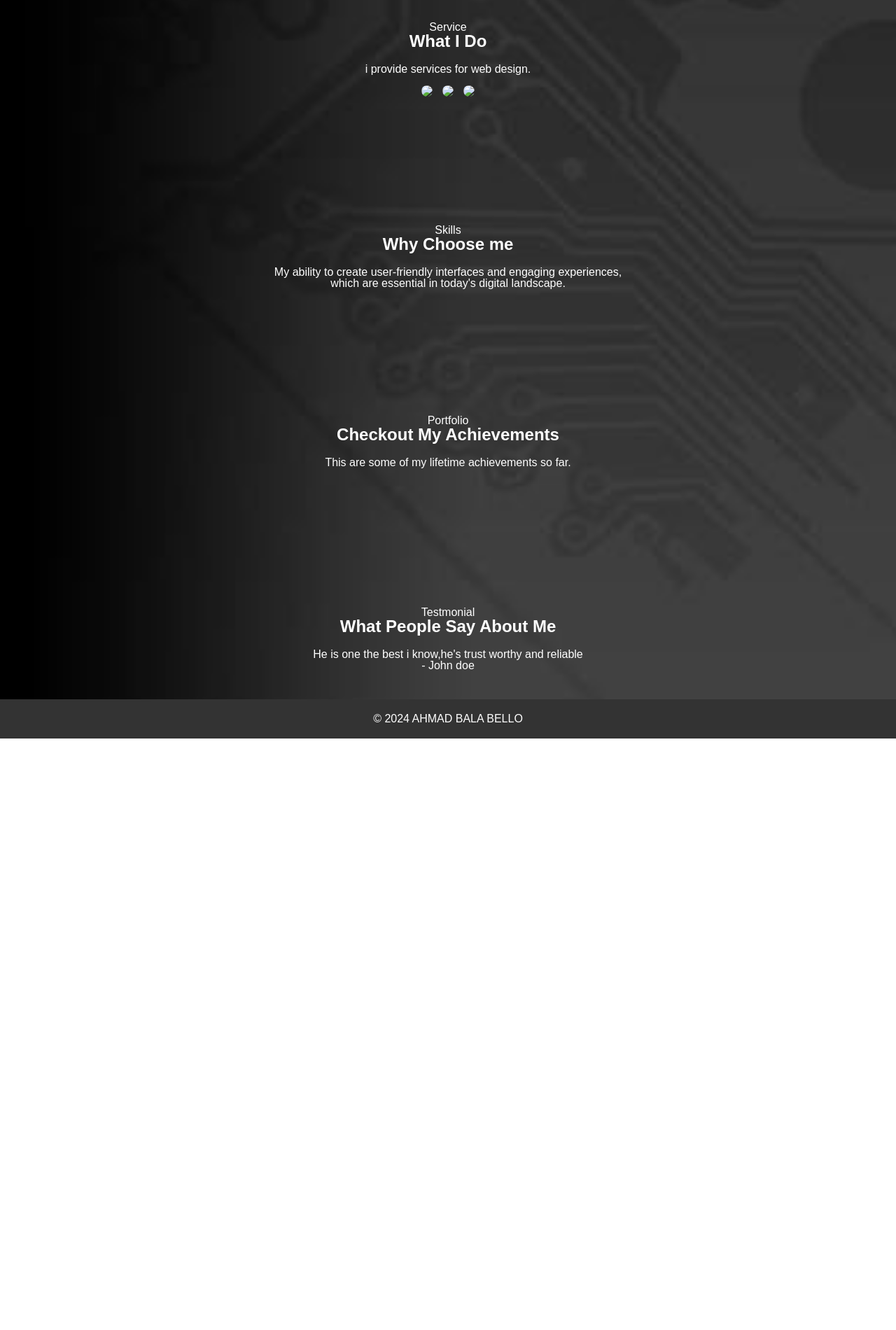
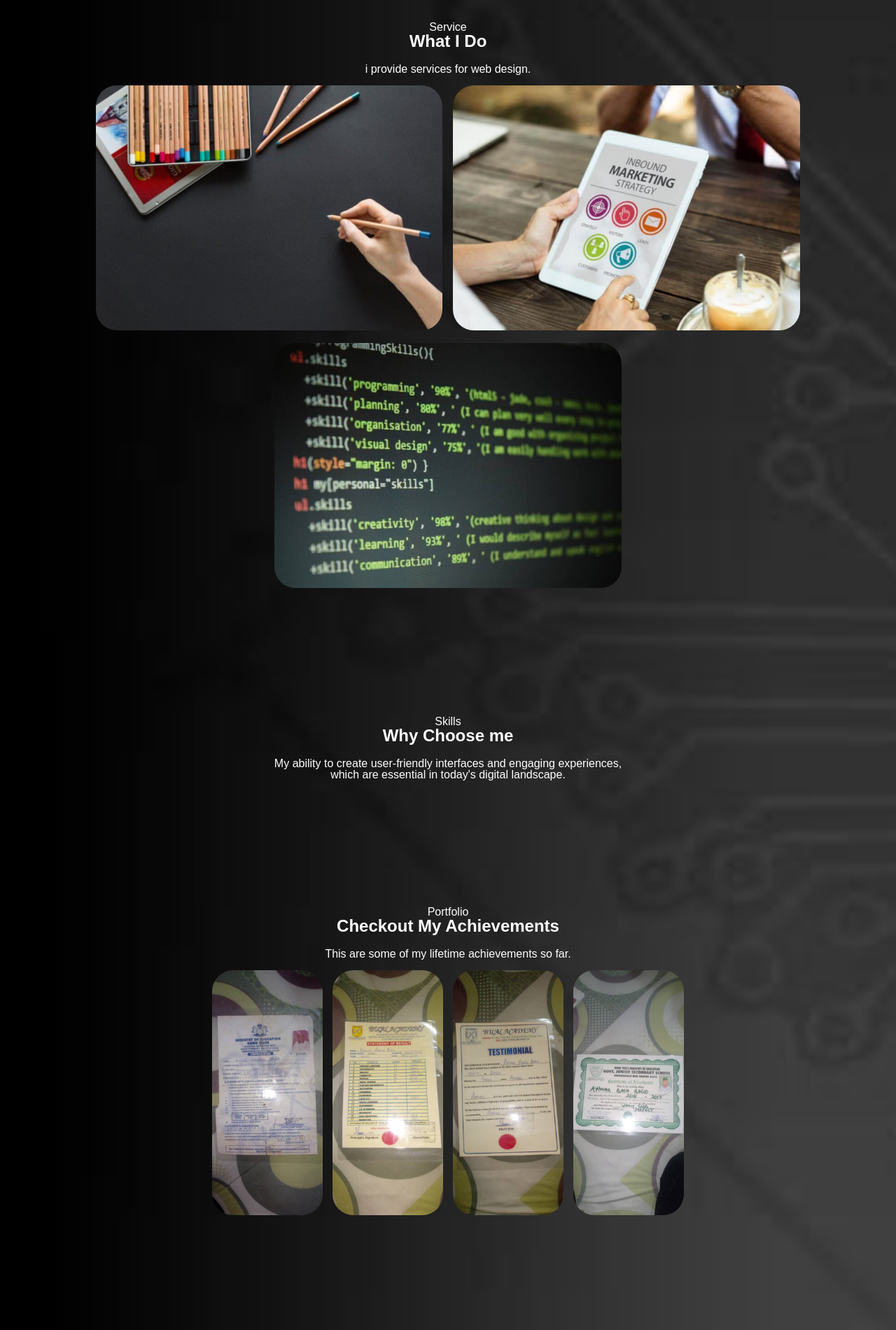
Before and after one commit to ahmadbalabello222/My-portfolio-, a plain HTML site: page index.html in a window 1280 px wide. Shown: the part 580-2480 px from the top of the page at 70% size. Before the commit the page ends 1635 px from the top, so only its background shows below. Drawn offline with Linux system fonts and the light colour scheme; a script that the page names is missing; files whose address does not match are found by name.

Commit message:
index.html

```diff
--- a/index.html
+++ b/index.html
@@ -34,7 +34,7 @@
 
     <section id="portfolio">
         <div class="container">
-            <img src="picccs/user pic.jpeg" alt="" class="photo">
+            <img src="user pic.jpeg" alt="" class="photo">
 
             <p  class="note">I am<br><span class="wax">AHMAD BALA BELLO</span><br>
                 from gadan kaya am currently enrolled as a student <br>
@@ -50,9 +50,9 @@
             <p>Service</p>
             <h2>What I Do</h2>
             <p>i provide services for web design.</p>
-            <img src="picccs/abb.jpg" class="port">
-            <img src="picccs/abb2.jpg" class="port">
-            <img src="picccs/abb3.jpg" class="port">
+            <img src="abb.jpg" class="port">
+            <img src="abb2.jpg" class="port">
+            <img src="abb3.jpg" class="port">
         </div>
     </section>
 
@@ -71,10 +71,10 @@
             <h2>Checkout My Achievements</h2>
             <p> This are some of my lifetime achievements so far.</p>
 
-                <img src="picccs/cresssd 1.jpeg" alt="" class="port">
-                <img src="picccs/cresssd 2.jpeg" alt="" class="port">
-                <img src="picccs/cresssd 3.jpeg" alt="" class="port">
-                <img src="picccs/cresssd 4.jpeg" alt="" class="port">
+                <img src="cresssd 1.jpeg" alt="" class="port">
+                <img src="cresssd 2.jpeg" alt="" class="port">
+                <img src="cresssd 3.jpeg" alt="" class="port">
+                <img src="cresssd 4.jpeg" alt="" class="port">
         </div>
     </section>
     <section class="secc">
```
